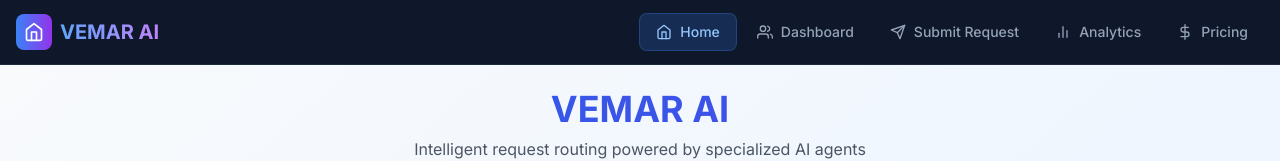
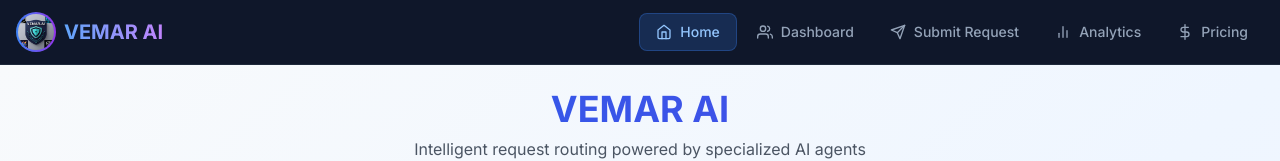
Before and after one commit to Lyzr-Apps/vemar-blueprint-epic-club, a Next.js app: page / in a window 1280 px wide. Shown: the top 161 px of the page. Built offline with nearby package versions, Linux system fonts and the light colour scheme.

Commit message:
feat: integrated Vemar AI logo in circular fashion before "VEMAR AI" in navigation component

```diff
--- a/components/navigation.tsx
+++ b/components/navigation.tsx
@@ -1,6 +1,7 @@
 'use client'
 
 import Link from 'next/link'
+import Image from 'next/image'
 import { usePathname } from 'next/navigation'
 import { FiHome, FiUsers, FiSend, FiBarChart2, FiMenu, FiX, FiDollarSign } from 'react-icons/fi'
 import { useState } from 'react'
@@ -47,8 +48,16 @@ export function Navigation() {
         <div className="flex items-center justify-between h-16">
           {/* Logo */}
           <Link href="/" className="flex items-center gap-2">
-            <div className="p-2 bg-gradient-to-r from-blue-500 to-purple-600 rounded-lg">
-              <FiHome className="w-5 h-5 text-white" />
+            <div className="relative w-10 h-10 rounded-full overflow-hidden bg-gradient-to-r from-blue-500 to-purple-600 p-0.5">
+              <div className="w-full h-full rounded-full overflow-hidden bg-slate-900">
+                <Image
+                  src="/vemar-logo.png"
+                  alt="VEMAR AI Logo"
+                  width={40}
+                  height={40}
+                  className="w-full h-full object-cover"
+                />
+              </div>
             </div>
             <span className="text-xl font-bold bg-gradient-to-r from-blue-400 to-purple-400 bg-clip-text text-transparent">
               VEMAR AI
```
Also changed, not shown: public/vemar-logo.png (added).
